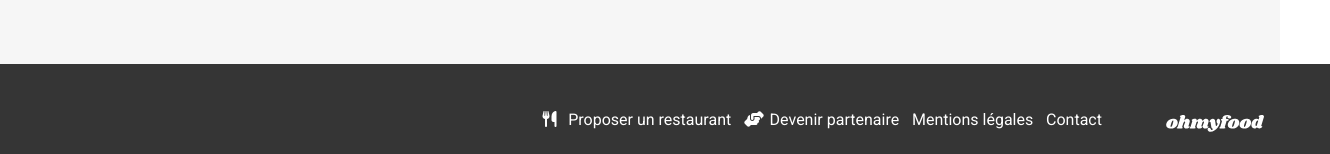
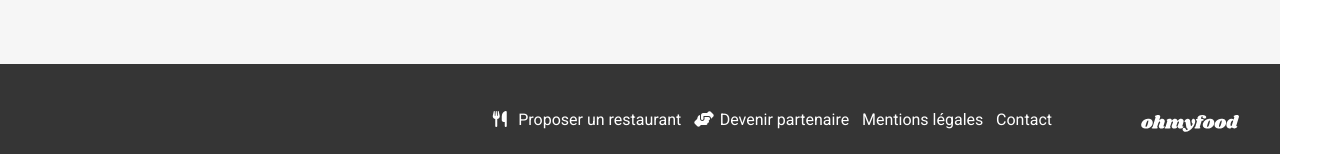
Before and after one commit to JamesRchrdsn/Ohmyfoodp4, a website: page index.html in a window 1280 px wide. Shown: the part 1311-1465 px from the top of the page, 1330 px wide, since content can reach past the window. Drawn offline with Linux system fonts and the light colour scheme; a web font is replaced by a local one.

Commit message:
footercorrection

```diff
--- a/sass/footer.scss
+++ b/sass/footer.scss
@@ -3,14 +3,18 @@ footer{
     background-color: $grey1;
     display: flex;
     width: 100%;
-    padding: 1.375em 1.5625em;
+    padding: 1.375em 0;
     flex-direction: column;
     align-items: flex-start;
     gap: 1em;
+
+    svg{
+        padding-left: 1.5625em;
+    }
     ul{
         display: flex;
         flex-direction: column;
-        padding-left: 0;
+        padding-left: 1.5625em;
         margin: 0;
         gap: 0.4375em;
 
@@ -37,6 +41,6 @@ footer{
     }
     @media only screen and (min-width: 1024px){
         flex-direction: row-reverse;
-        padding: 2.88em 1.56em 1em 1.56em;
+        padding: 2.88em 0 1em 0;
     }
 }
```
Also changed, not shown: css/style.css, 1 other file.
